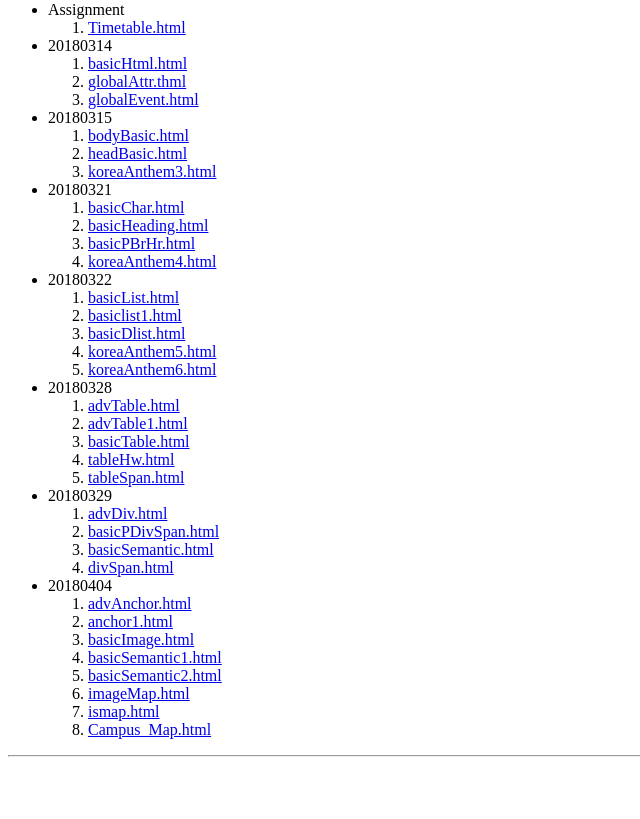
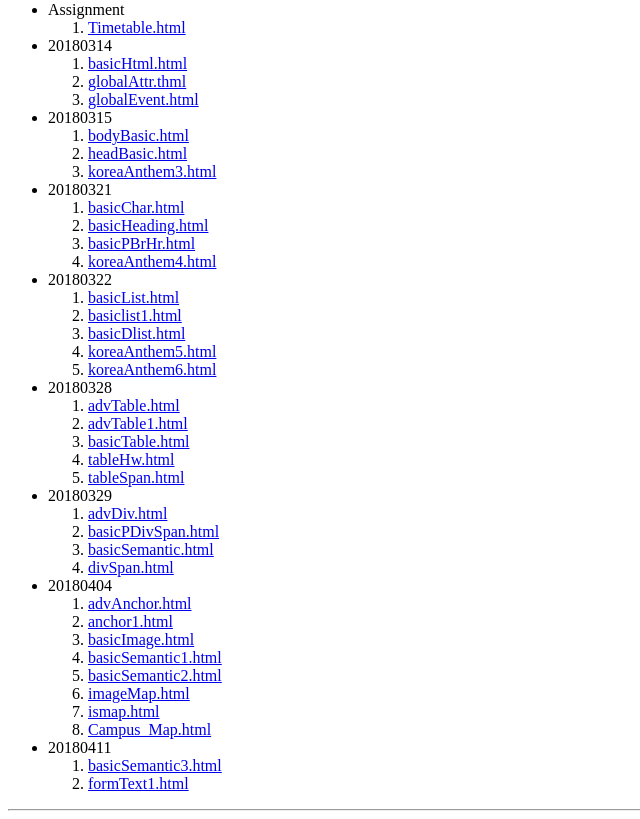
Before and after one commit to Hanlee5879/hanlee5879.github.io, a plain HTML site: page index.html in a window 1280 px wide. Shown: the part 74-893 px from the top of the page, without its empty margins (0-640 px from the left). Before the commit the page ends 839 px from the top, so only its background shows below. Drawn offline with Linux system fonts and the light colour scheme.

Commit message:
Update index.html

```diff
--- a/index.html
+++ b/index.html
@@ -67,6 +67,11 @@
      <li><a href="https://hanlee5879.github.io/20180404/ismap.html">ismap.html</a></li>
      <li><a href="https://hanlee5879.github.io/20180404/Campus_Map.html">Campus_Map.html</a></li>
       </ol></li>
+   <li>20180411
+     <ol>
+      <li><a href="hanlee5879.github.io/20180411/basicSemantic3.html">basicSemantic3.html</a></li>
+      <li><a href="hanlee5879.github.io/20180411/formText1.html">formText1.html</a></li>
+      </ol></li>
     </ul><hr/>
 </body>
 </html>
```
